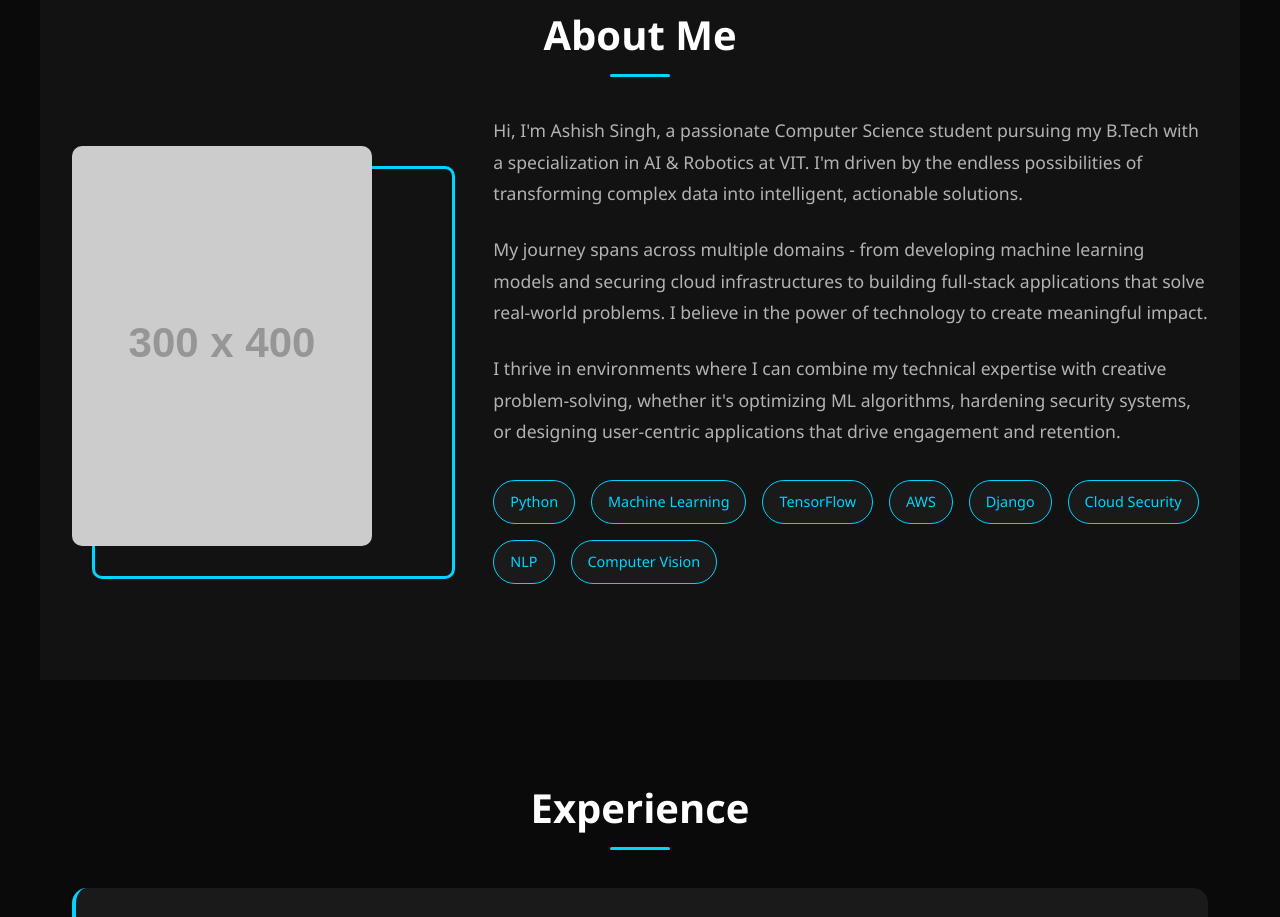
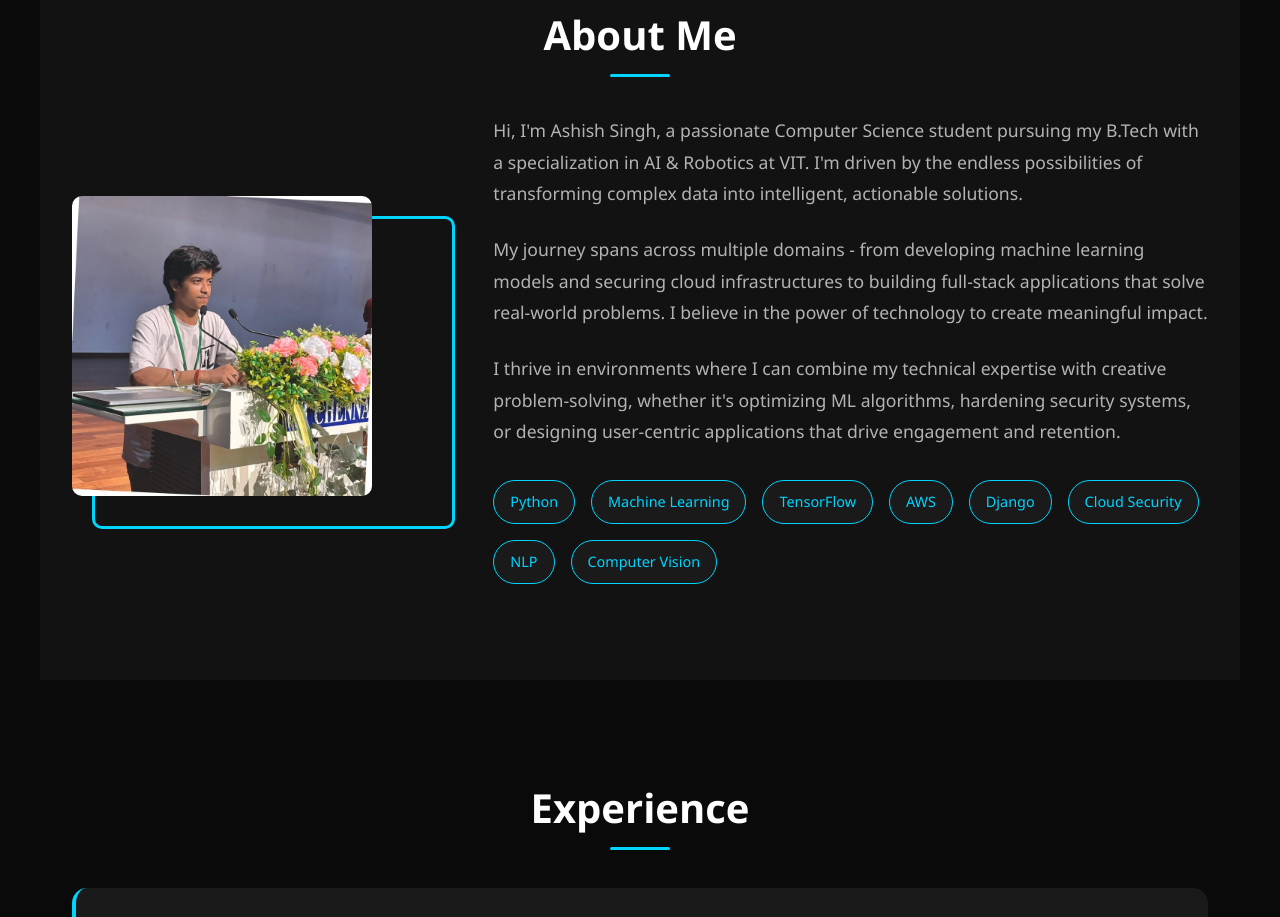
Before and after one commit to WorkingCrowz/porfoliowebsite, a plain HTML site: page index.html in a window 1280 px wide. Shown: the part 893-1810 px from the top of the page. Drawn offline with Linux system fonts and the light colour scheme; placeholder pictures from the web are drawn by us; files whose address does not match are found by name.

```diff
--- a/index.html
+++ b/index.html
@@ -54,7 +54,7 @@
         <h2 class="section-title">About Me</h2>
         <div class="about-content">
             <div class="about-image">
-                <img src="C:\Users\ASHISH SINGH\Desktop\presentations\port2\images\hero.jpeg" alt="Ashish Singh" onerror="this.src='https://via.placeholder.com/300x400/1a1a1a/00d4ff?text=Ashish+Singh'">
+                <img src="hero.webp" alt="Ashish Singh" onerror="this.src='https://via.placeholder.com/300x400/1a1a1a/00d4ff?text=Ashish+Singh'">
             </div>
             <div class="about-text">
                 <p>Hi, I'm Ashish Singh, a passionate Computer Science student pursuing my B.Tech with a specialization in AI & Robotics at VIT. I'm driven by the endless possibilities of transforming complex data into intelligent, actionable solutions.</p>
```
